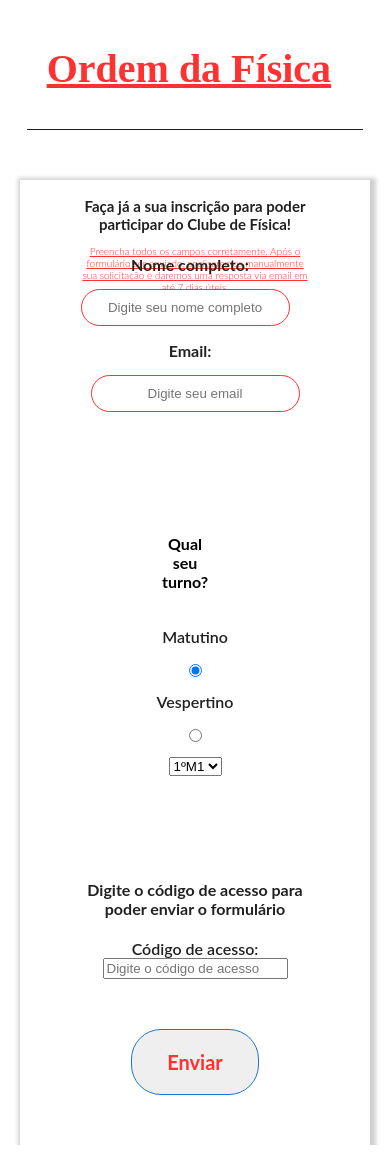
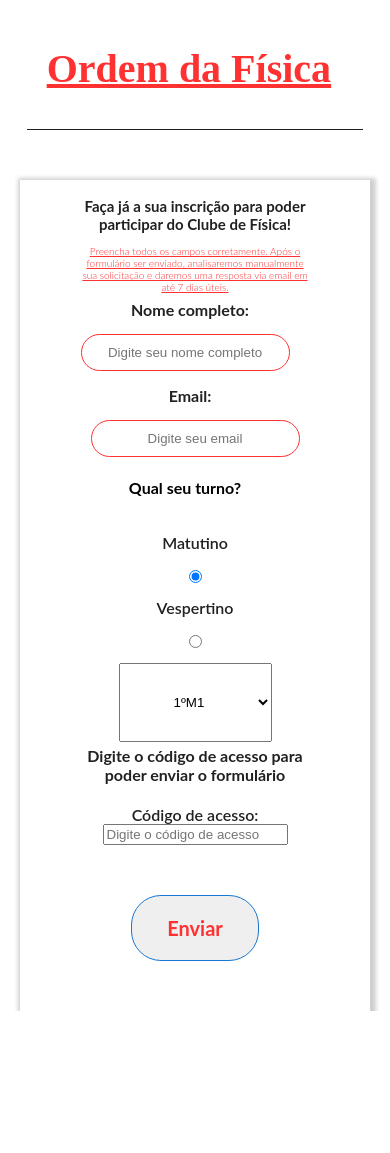
Before and after one commit to Azazel-Admetus/ordem_da_fisica-JLA, a PHP site: page /html/formulario.php in a window 390 px wide, after a click on "matutino". After the commit the page ends 1011 px from the top, so only its background shows below. Run offline with PHP 8.4, Linux system fonts and the light colour scheme.

```diff
--- a/css/form.css
+++ b/css/form.css
@@ -233,10 +233,12 @@ form footer button:hover{
         gap: 15px;
         align-items: center;
         text-align: center;
-        padding: 100px 150px;
     }
     main form section #cod{
         margin-top: -15%;
+    }
+    main form section #turno-tag #turma_matutino, #turma-vespertino{
+        padding: 30px 50px;
     }
 }
 /* @media (max-width: 1280px){
```
